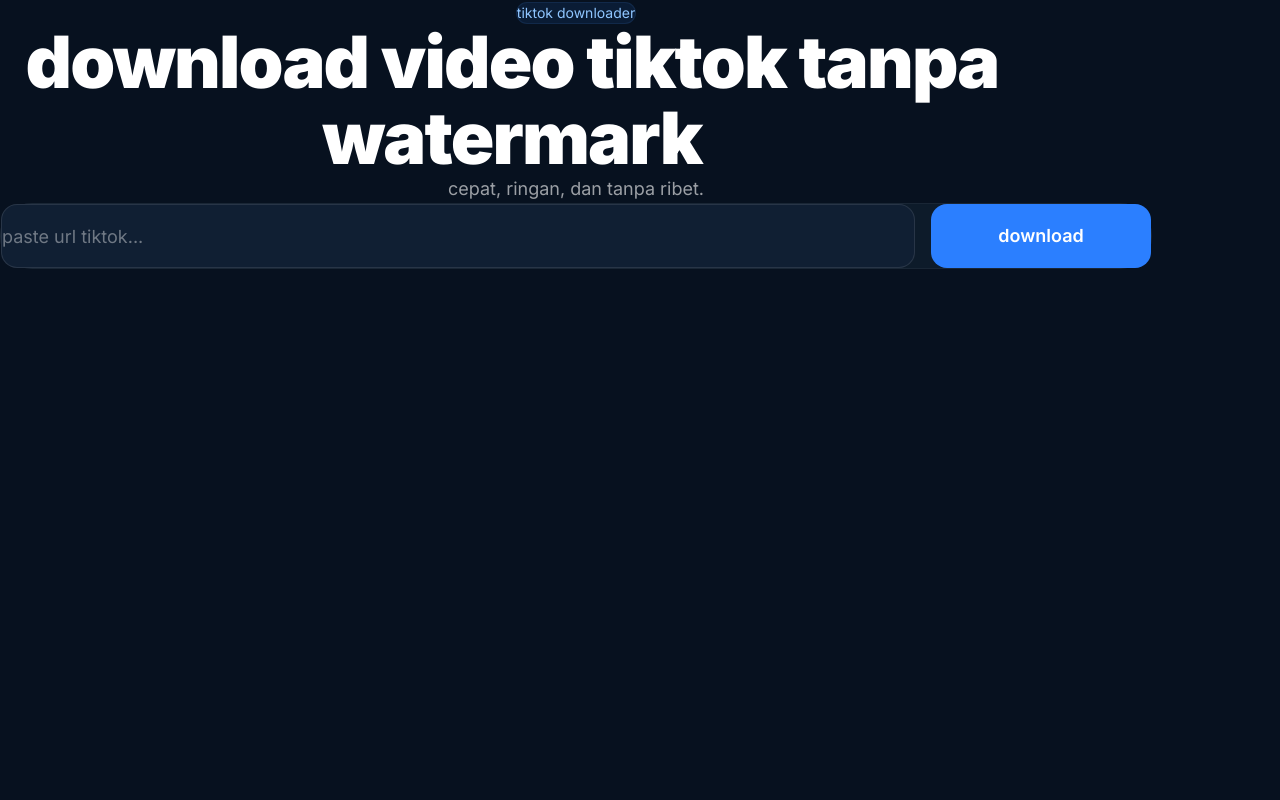
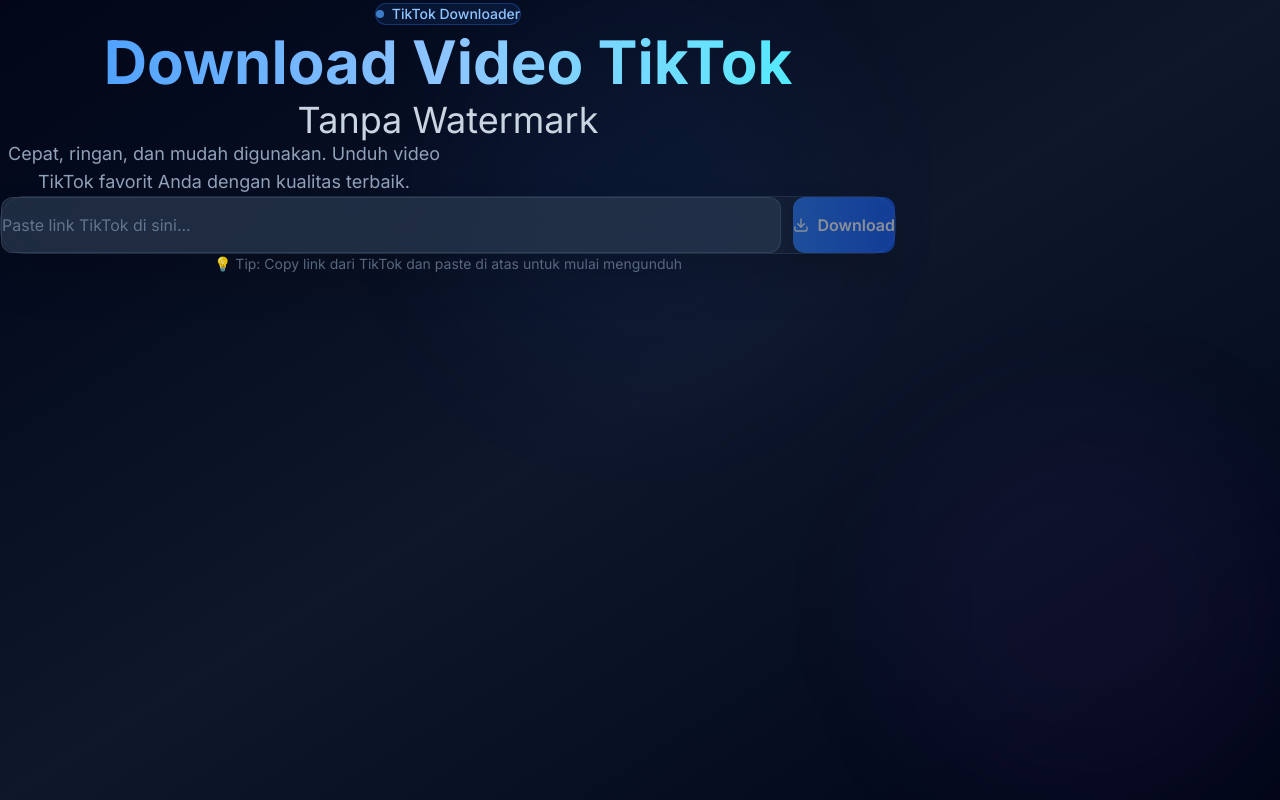
Before and after one commit to syawalokta/tiktok-downloader, a Next.js app: page / in a window 1280 px wide. Built offline with nearby package versions, Linux system fonts and the light colour scheme.

Commit message:
Improve UI/UX with modern minimalist design

```diff
--- a/app/page.tsx
+++ b/app/page.tsx
@@ -1,6 +1,7 @@
 "use client"
 
 import { useState } from "react"
+import { Download, Music, AlertCircle, CheckCircle, Loader } from "lucide-react"
 
 type ResultType = {
   title: string
@@ -10,23 +11,22 @@
 }
 
 export default function Home() {
-
   const [url, setUrl] = useState("")
   const [loading, setLoading] = useState(false)
   const [error, setError] = useState("")
+  const [success, setSuccess] = useState(false)
   const [data, setData] = useState<ResultType | null>(null)
 
   async function handleDownload() {
-
     if (!url.trim()) {
-      setError("url tiktok kosong")
+      setError("Masukkan URL TikTok terlebih dahulu")
       return
     }
 
     try {
-
       setLoading(true)
       setError("")
+      setSuccess(false)
       setData(null)
 
       const response = await fetch(
@@ -36,195 +36,261 @@
       const json = await response.json()
 
       if (!json.status) {
-        setError(json.message || "gagal mengambil video")
+        setError(json.message || "Gagal mengambil video")
         return
       }
 
       setData(json.result)
-
+      setSuccess(true)
     } catch (err) {
-
       console.log(err)
-
-      setError("terjadi kesalahan server")
-
+      setError("Terjadi kesalahan server. Coba lagi nanti")
     } finally {
-
       setLoading(false)
-
     }
   }
 
+  const handleReset = () => {
+    setUrl("")
+    setData(null)
+    setError("")
+    setSuccess(false)
+  }
+
   return (
-
-    <main className="min-h-screen bg-[#07111f] text-white overflow-x-hidden">
-
-      <div className="w-full px-4 sm:px-6 py-12 md:py-16">
-
-        <div className="w-full max-w-6xl mx-auto">
-
-          {/* hero */}
-
-          <div className="text-center mb-10 md:mb-14">
-
-            <div className="inline-flex items-center justify-center px-5 py-2 rounded-full bg-blue-500/10 border border-blue-400/10 text-sm text-blue-300 mb-6">
-              tiktok downloader
+    <main className="min-h-screen bg-gradient-to-br from-slate-950 via-slate-900 to-slate-950 text-white">
+      {/* Background decoration */}
+      <div className="fixed inset-0 overflow-hidden pointer-events-none">
+        <div className="absolute top-0 left-1/2 -translate-x-1/2 w-96 h-96 bg-blue-500/5 rounded-full blur-3xl" />
+        <div className="absolute bottom-0 right-0 w-96 h-96 bg-purple-500/5 rounded-full blur-3xl" />
       </div>
 
-            <h1 className="max-w-5xl mx-auto text-4xl sm:text-5xl md:text-7xl font-black leading-[1.05] tracking-tight mb-5">
-              download video tiktok tanpa watermark
+      {/* Content */}
+      <div className="relative z-10 w-full px-4 sm:px-6 py-12 md:py-20">
+        <div className="w-full max-w-4xl mx-auto">
+          {/* Header */}
+          <div className="text-center mb-12">
+            {/* Badge */}
+            <div className="inline-flex items-center justify-center gap-2 px-4 py-2 rounded-full bg-blue-500/10 border border-blue-500/30 text-sm font-medium text-blue-300 mb-6">
+              <div className="w-2 h-2 bg-blue-400 rounded-full animate-pulse" />
+              TikTok Downloader
+            </div>
+
+            {/* Title */}
+            <h1 className="text-5xl sm:text-6xl font-bold mb-4 leading-tight">
+              <span className="bg-gradient-to-r from-blue-400 via-blue-300 to-cyan-300 bg-clip-text text-transparent">
+                Download Video TikTok
+              </span>
+              <span className="block text-slate-300 text-3xl sm:text-4xl mt-2 font-normal">
+                Tanpa Watermark
+              </span>
             </h1>
 
-            <p className="text-white/60 text-base sm:text-lg">
-              cepat, ringan, dan tanpa ribet.
+            {/* Subtitle */}
+            <p className="text-slate-400 text-base sm:text-lg max-w-md mx-auto">
+              Cepat, ringan, dan mudah digunakan. Unduh video TikTok favorit Anda dengan kualitas terbaik.
             </p>
-
           </div>
 
-          {/* form */}
-
-          <div className="w-full bg-[#0d1b2a] border border-white/5 rounded-[2rem] p-4 sm:p-6">
-
-            <div className="flex flex-col lg:flex-row gap-4 w-full">
-
+          {/* Main Card */}
+          <div className="bg-slate-800/40 backdrop-blur-lg border border-slate-700/50 rounded-3xl p-6 sm:p-8 shadow-2xl mb-6">
+            {/* Input Section */}
+            <div className="space-y-4">
+              <div className="flex flex-col lg:flex-row gap-3">
                 <input
                   type="text"
-                placeholder="paste url tiktok..."
+                  placeholder="Paste link TikTok di sini..."
                   value={url}
                   onChange={(e) => setUrl(e.target.value)}
                   onKeyDown={(e) => {
-                  if (e.key === "Enter") {
+                    if (e.key === "Enter" && !loading) {
                       handleDownload()
                     }
                   }}
+                  disabled={loading}
                   className="
-                  w-full
-                  min-w-0
                     flex-1
-                  h-16
+                    h-14
                     px-6
-                  rounded-2xl
-                  bg-[#101f33]
-                  border
-                  border-white/10
+                    rounded-xl
+                    bg-slate-700/50
+                    border border-slate-600/50
                     text-white
-                  text-lg
-                  placeholder:text-white/40
+                    text-base
+                    placeholder:text-slate-500
                     outline-none
-                  focus:border-blue-500
-                  focus:ring-4
-                  focus:ring-blue-500/10
-                  transition
+                    focus:border-blue-500/50
+                    focus:bg-slate-700/70
+                    focus:ring-2
+                    focus:ring-blue-500/20
+                    transition-all
+                    duration-200
+                    disabled:opacity-50
                   "
                 />
 
                 <button
                   onClick={handleDownload}
-                disabled={loading}
+                  disabled={loading || !url.trim()}
                   className="
-                  w-full
-                  lg:w-[220px]
-                  h-16
-                  rounded-2xl
-                  bg-blue-500
-                  hover:bg-blue-400
-                  active:scale-[0.98]
-                  transition
+                    h-14
+                    px-8
+                    rounded-xl
+                    bg-gradient-to-r from-blue-500 to-blue-600
+                    hover:from-blue-600 hover:to-blue-700
+                    active:scale-95
+                    transition-all
+                    duration-200
                     font-semibold
-                  text-lg
+                    text-base
                     disabled:opacity-50
-                  shrink-0
+                    disabled:cursor-not-allowed
+                    flex
+                    items-center
+                    justify-center
+                    gap-2
+                    whitespace-nowrap
+                    shadow-lg
+                    hover:shadow-blue-500/50
                   "
                 >
-                {
-                  loading
-                    ? "loading..."
-                    : "download"
-                }
+                  {loading ? (
+                    <>
+                      <Loader className="w-4 h-4 animate-spin" />
+                      <span>Proses...</span>
+                    </>
+                  ) : (
+                    <>
+                      <Download className="w-4 h-4" />
+                      <span>Download</span>
+                    </>
+                  )}
                 </button>
-
               </div>
 
+              {/* Error Message */}
+              {error && (
+                <div className="flex items-start gap-3 p-4 rounded-xl bg-red-500/10 border border-red-500/30 text-red-200 text-sm animate-in fade-in slide-in-from-top">
+                  <AlertCircle className="w-5 h-5 flex-shrink-0 mt-0.5" />
+                  <span>{error}</span>
+                </div>
+              )}
+
+              {/* Success Message */}
+              {success && (
+                <div className="flex items-start gap-3 p-4 rounded-xl bg-green-500/10 border border-green-500/30 text-green-200 text-sm animate-in fade-in slide-in-from-top">
+                  <CheckCircle className="w-5 h-5 flex-shrink-0 mt-0.5" />
+                  <span>Video berhasil diunduh!</span>
+                </div>
+              )}
+            </div>
           </div>
 
-          {/* error */}
-
-          {error && (
-
-            <div className="mt-5 p-5 rounded-2xl bg-red-500/10 border border-red-500/20 text-red-300">
-              {error}
-            </div>
-
-          )}
-
-          {/* result */}
-
+          {/* Result Card */}
           {data && (
-
-            <div className="mt-8 bg-[#0d1b2a] border border-white/5 rounded-[2rem] overflow-hidden">
-
+            <div className="animate-in fade-in slide-in-from-bottom-4 duration-500">
+              <div className="bg-slate-800/40 backdrop-blur-lg border border-slate-700/50 rounded-3xl overflow-hidden shadow-2xl">
+                {/* Thumbnail */}
+                <div className="relative aspect-video overflow-hidden bg-slate-900">
                   <img
                     src={data.thumbnail}
                     alt={data.title}
-                className="w-full aspect-video object-cover"
+                    className="w-full h-full object-cover"
                   />
+                  <div className="absolute inset-0 bg-gradient-to-t from-slate-900/80 via-transparent to-transparent" />
+                </div>
 
-              <div className="p-6">
-
-                <h2 className="text-xl font-semibold leading-relaxed break-words mb-6">
+                {/* Info */}
+                <div className="p-6 sm:p-8">
+                  <h2 className="text-xl sm:text-2xl font-semibold leading-relaxed break-words mb-8">
                     {data.title}
                   </h2>
 
+                  {/* Download Buttons */}
                   <div className="grid grid-cols-1 md:grid-cols-2 gap-4">
-
                     <a
                       href={`/api/download?url=${encodeURIComponent(data.video)}&type=video`}
                       className="
-                      h-14
-                      rounded-2xl
-                      bg-blue-500
-                      hover:bg-blue-400
-                      active:scale-[0.98]
-                      transition
+                        h-12
+                        rounded-xl
+                        bg-gradient-to-r from-blue-500 to-blue-600
+                        hover:from-blue-600 hover:to-blue-700
+                        active:scale-95
+                        transition-all
+                        duration-200
                         flex
                         items-center
                         justify-center
+                        gap-2
                         font-semibold
+                        text-base
+                        shadow-lg
+                        hover:shadow-blue-500/50
                       "
                     >
-                    download video
+                      <Download className="w-4 h-4" />
+                      Download Video
                     </a>
 
                     <a
                       href={`/api/download?url=${encodeURIComponent(data.audio)}&type=audio`}
                       className="
-                      h-14
-                      rounded-2xl
-                      bg-white/10
-                      hover:bg-white/20
-                      active:scale-[0.98]
-                      transition
+                        h-12
+                        rounded-xl
+                        bg-slate-700/50
+                        hover:bg-slate-700/70
+                        active:scale-95
+                        transition-all
+                        duration-200
                         flex
                         items-center
                         justify-center
+                        gap-2
                         font-semibold
+                        text-base
+                        border border-slate-600/50
                       "
                     >
-                    download audio
+                      <Music className="w-4 h-4" />
+                      Download Audio
                     </a>
-
                   </div>
 
+                  {/* Reset Button */}
+                  <button
+                    onClick={handleReset}
+                    className="
+                      w-full
+                      mt-4
+                      h-10
+                      rounded-xl
+                      bg-slate-700/30
+                      hover:bg-slate-700/50
+                      active:scale-95
+                      transition-all
+                      duration-200
+                      text-slate-300
+                      hover:text-white
+                      text-sm
+                      font-medium
+                      border border-slate-600/30
+                    "
+                  >
+                    Unduh Video Lain
+                  </button>
                 </div>
-
               </div>
-
+            </div>
           )}
 
+          {/* Footer Info */}
+          <div className="mt-12 text-center text-slate-500 text-sm">
+            <p>
+              💡 Tip: Copy link dari TikTok dan paste di atas untuk mulai mengunduh
+            </p>
           </div>
-
         </div>
-
+      </div>
     </main>
   )
 }
```
Lines whose indentation alone changed are shown as unchanged.
